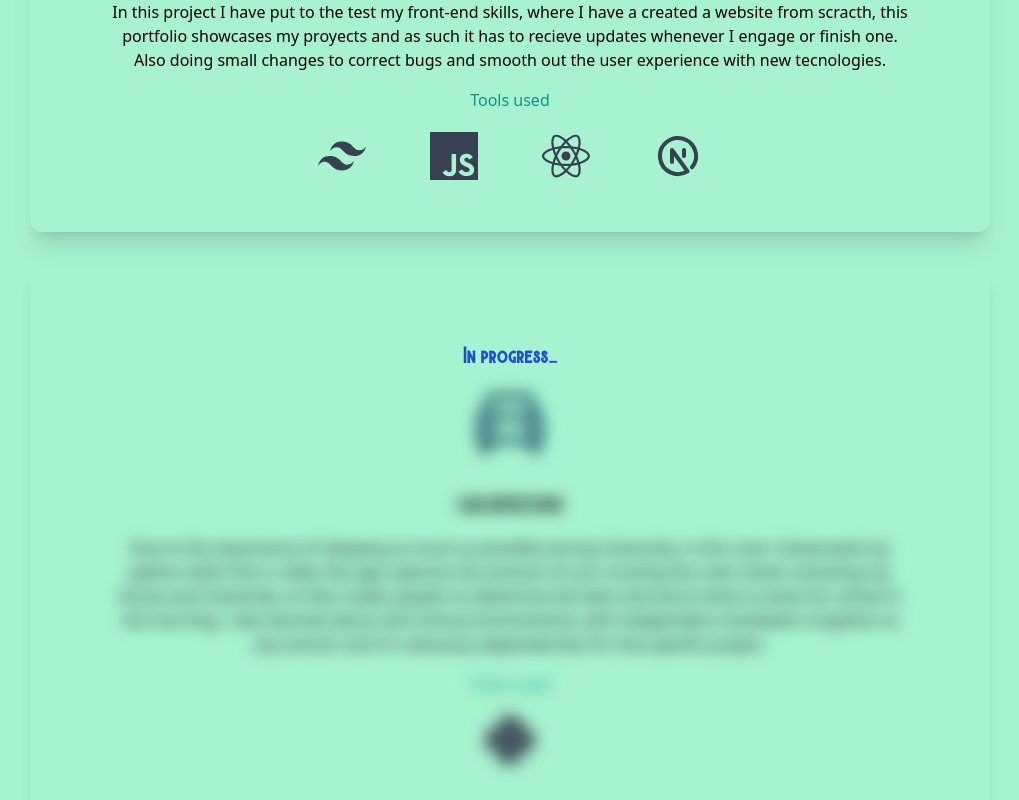
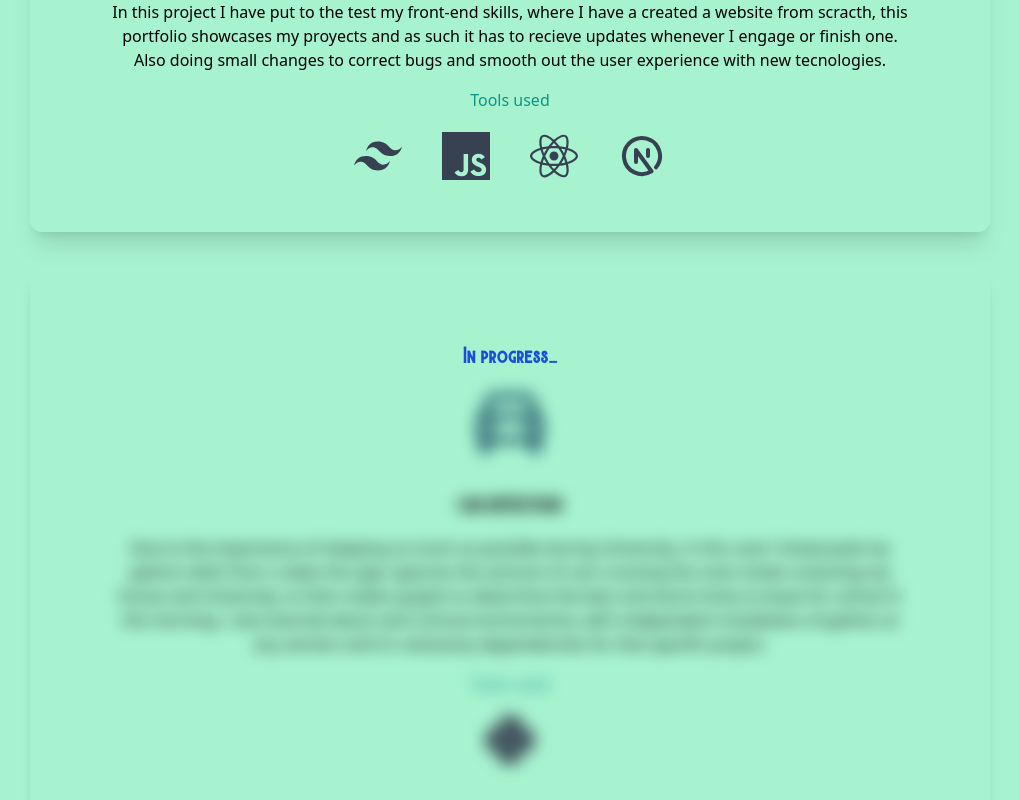
Before and after one commit to Hectorfr/myportfolio, a Next.js app: page / in a window 1280 px wide. Shown: the part 1380-2180 px from the top of the page, without its empty margins (130-1149 px from the left). Built offline with nearby package versions, Linux system fonts and the light colour scheme.

Commit message:
SEO basics + darkmode updates, corrected dot error

```diff
--- a/pages/_document.js
+++ b/pages/_document.js
@@ -6,7 +6,7 @@ export default function Document() {
     <Html lang="en">
       <Head />
 
-      {/* try when site is up
+      {/* script for google analytics, but not active right now, using other analytics options
 
 
         <script async src="https://www.googletagmanager.com/gtag/js?id=G-KNXHZ6M97N"></script>
--- a/pages/index.js
+++ b/pages/index.js
@@ -15,19 +15,19 @@ import hector from "../public/hector.jpg";
 export default function Home() {
   const [darkMode, setDarkMode] = useState(false);
   return (
-      <div className={darkMode ? "dark" : ""}>
+      <div className={darkMode ? "dark bg-blend-darken" : "bg-emerald-200"}>
         <Head>
           <title>hectorfr-portfolio</title>
           <meta name="description" content="Generated by create next app" />
           <link rel="icon" href="/circle.ico" />
         </Head>
 
-        <main className="bg-emerald-200 px-10 md:px-20 lg:px-40 dark:bg-gray-900 dark:text-white">
+        <main className="px-10 md:px-20 lg:px-40 dark:bg-gray-900 dark:text-white">
           <section className="pb-20">
             <nav className= "py-10 mb-8 flex justify-between">
-              <h1 className="text-xl">
-                <FaTerminal />
-              </h1>
+              <h2 className="text-xl">
+                <FaTerminal alt="portfolio cmd joke"/>
+              </h2>
               <ul className= "flex items-center">
                   <li>
                     <FaUserSecret onClick={() => setDarkMode(!darkMode)} className="cursor-pointer text-2xl "/>
@@ -40,14 +40,14 @@ export default function Home() {
               </ul>
             </nav>
             <div className="text-center">
-              <h2 className="text-5xl text-sky-800 font-burtons md:text-6xl">
+              <h1 className="text-5xl text-sky-800 font-burtons md:text-6xl">
                 hector fr
-              </h2>
+              </h1>
               <h3 className="text-2xl py-2 md:text-3xl">
                 Software Developer
               </h3>
             <div className="relative mx-auto bg-gradient-to-b from-sky-600 rounded-full w-80 h-80 mt-5 overflow-hidden border-8 border-sky-800 md:h-96 md:w-96">
-                <Image src={hector} layout="fill" objectFit="cover" alt="Picture of myself"/>
+                <Image src={hector} layout="fill" objectFit="cover" alt="portoflio picture of hectorfr"/>
             </div>
 
               <p className="text-md py-5 leading-8 max-w-lg mx-auto p-10 md:text-xl">
@@ -81,7 +81,7 @@ export default function Home() {
                       <BsPersonVcardFill size={80}/>
                     </a>
                   </div>
-                  <h3 className="text-lg pt-8 pb-2 font-burtons font-bold">portfolio website</h3>
+                  <h2 className="text-lg pt-8 pb-2 font-burtons font-bold">portfolio website</h2>
                   <p className="py-2 p-10">
                     In this project I have put to the test my front-end skills, where I have a created a website from scracth,
                     this portfolio showcases my proyects and as such it has to recieve updates whenever I engage or finish one.
@@ -89,7 +89,7 @@ export default function Home() {
                   </p>
 
                   <h4 className="py-2 text-teal-600 dark:text-blue-700">Tools used</h4>
-                  <div className="text-5xl flex justify-center gap-16 py-3 text-gray-700 dark:text-white">
+                  <div className="text-5xl flex justify-center gap-10 py-3 text-gray-700 dark:text-white">
                     <a href="https://tailwindcss.com/" target="_blank" rel="noreferrer"><SiTailwindcss /></a>
                     <a href="https://developer.mozilla.org/en-US/docs/Web/JavaScript/Guide" target="_blank" rel="noreferrer"><SiJavascript /></a>
                     <a href="https://react.dev/" target="_blank" rel="noreferrer"><SiReact /></a>
@@ -99,7 +99,7 @@ export default function Home() {
 
 
                 <div className="mx-center text-center shadow-lg p-10 rounded-xl my-10 dark:shadow-2xl dark:border-1 dark:border-cyan-800">
-                    <h3 className="text-lg pt-8 pb-2 font-burtons font-bold text-blue-700">In progress.....</h3>
+                    <h4 className="text-lg pt-8 pb-2 font-burtons font-bold text-blue-700">In progress.....</h4>
                   <div className="flex items-center justify-center">
                     <a target="_blank" rel="noreferrer" className="text-cyan-900 filter blur ">
                         <BiCar size={80}/>
@@ -166,14 +166,13 @@ export default function Home() {
             </div>
           </section>
 
-          <section>
-            .
+          <section className={darkMode ? "text-center text-sm" : "hidden"}>
+            dark mode easter egg; send me an  ' I found your portfolio secret! '
           </section>
-
 
         </main>
 
-        <footer className="bg-emerald-200 border-t-4 border-cyan-900 dark:bg-gray-900 ">
+        <footer className="border-t-4 border-cyan-900 dark:bg-gray-900 ">
           <div className="w-full mx-auto max-w-screen-xl p-4 md:flex md:items-center md:justify-between">
             <span className="text-sm sm:text-center dark:text-gray-400">© 2023 <a className="hover:underline">Hector</a>. All Rights Reserved.
             </span>
@@ -186,6 +185,7 @@ export default function Home() {
               </li>
           </ul>
           </div>
+
         </footer>
 
 
```
